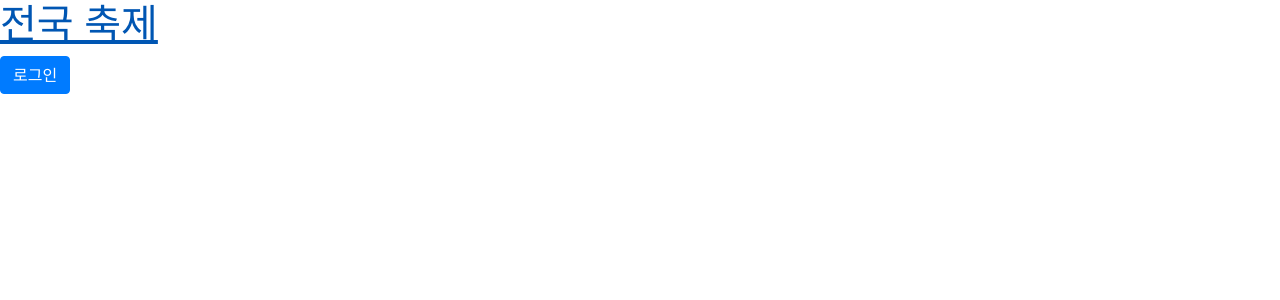
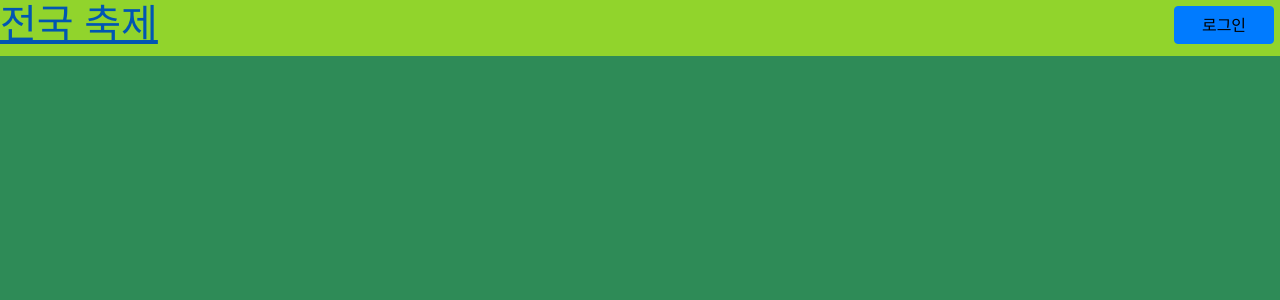
Before and after one commit to jshgold/Tourist, a Django app: page / in a window 1280 px wide. Shown: the top 300 px of the page. Run offline with Django 3.2, Linux system fonts and the light colour scheme; data that the repository does not hold is empty.

Commit message:
0826
0826

```diff
--- a/site/content/static/css/content.css
+++ b/site/content/static/css/content.css
@@ -1,13 +1,65 @@
-.wow{
-    color : #FCA205;
-}
-.child {
-    float : left; padding: 10px; width: 33%;
+header {
+    background-color: rgb(145, 212, 44);
+    color : blue;
+    display: flex;
+    justify-content: space-between;
+
+
+
+
 }
 
-.myimage {
 
-    width: 50%;
-    margin-left: 20px; margin-bottom: 20px;
+.container {
+
+        background:beige;
+
+        width: 50%;
+        display : flex;
+        flex-direction: column;
+
+        margin-bottom: 20px; margin-top:20px; margin-left: 20px;
+
+
+      }
+
+.item {
+    color : rgb(116, 10, 126);
+    background-color: hotpink;
+    width: 100%;
+    margin-left: 5px; margin-bottom: 20px; margin-top:20px;
     border: 5px double #87C540;
-    }
+    display : flex;
+    flex-direction: column;
+}
+
+.btn {
+    width: 100px;
+    color: black;
+
+
+
+}
+
+h1 {
+    display : inline-block;
+
+}
+
+
+#sign {
+    display : inline-block;
+    margin-top : 6px;
+    margin-right : 6px;
+
+}
+
+
+body {
+    background-color: seagreen;
+}
+
+
+.butt {
+    background-color: blue;
+}
--- a/site/content/templates/content/home.html
+++ b/site/content/templates/content/home.html
@@ -8,31 +8,42 @@
 
 
 {% block content %}
-{% if request.session.user %}
-    <p class="wow">{{request.session.user}} 님 안녕하세요</p>
-    <br>
+<header>
+    <h1><a href="{% url 'contents:home' %}" id="title">전국 축제</a></h1>
+    <div id="sign">
+    {% if request.session.user %}
+    {{request.session.user}} 님 안녕하세요
     <a href="{% url 'members:signout' %}" class="btn btn-primary">로그아웃</a>
-    <br>
-    <div class="parent">
+
+    {% else %}
+    <a href="{% url 'members:signin' %}" class="btn btn-primary">로그인</a>
+    {% endif %}
+    </div>
+</header>
+    {% if request.session.user %}
+    <ul class="container">
 
     {% for row in rows %}
-        <div class="child">
+        <li class="item">
+
         {% for ro in row %}
 
             {% if 'https://' in ro %}
-            <img class="myimage" src='{{ ro }}'></p>
+            <img src='{{ ro }}'>
             {% else %}
+            <br>
             {{ ro }}
             {% endif %}
+
         {% endfor %}
-        </div>
+
+        </li>
     {% endfor %}
-    </div>
+    </ul>
+    {% endif %}
 
 
 
-{% else %}
-    <a href="{% url 'members:signin' %}" class="btn btn-primary">로그인</a>
-{% endif %}
+
 
 {% endblock %}
--- a/site/member/static/css/member.css
+++ b/site/member/static/css/member.css
@@ -1,3 +1,4 @@
-h1 a {
-    color : #FCA205;
+
+.name {
+    color: gray;
 }
--- a/site/member/templates/member/base.html
+++ b/site/member/templates/member/base.html
@@ -9,16 +9,17 @@
         integrity="sha384-TX8t27EcRE3e/ihU7zmQxVncDAy5uIKz4rEkgIXeMed4M0jlfIDPvg6uqKI2xXr2" crossorigin="anonymous">
     <link rel="stylesheet" href="{% static 'css/member.css' %}">
     <link rel="stylesheet" href="{% static 'css/content.css' %}">
+    <script src="https://code.jquery.com/jquery-3.5.1.slim.min.js" integrity="sha384-DfXdz2htPH0lsSSs5nCTpuj/zy4C+OGpamoFVy38MVBnE+IbbVYUew+OrCXaRkfj" crossorigin="anonymous"></script>
+    <script src="https://cdn.jsdelivr.net/npm/bootstrap@4.5.3/dist/js/bootstrap.bundle.min.js" integrity="sha384-ho+j7jyWK8fNQe+A12Hb8AhRq26LrZ/JpcUGGOn+Y7RsweNrtN/tE3MoK7ZeZDyx" crossorigin="anonymous"></script>
 
-    <header class="do"><h1><a href="{% url 'contents:home' %}">전국 축제</a></h1></header>
+
     {% block title %}
     {% endblock %}
 </head>
 <body>
-    <script src="https://code.jquery.com/jquery-3.5.1.slim.min.js" integrity="sha384-DfXdz2htPH0lsSSs5nCTpuj/zy4C+OGpamoFVy38MVBnE+IbbVYUew+OrCXaRkfj" crossorigin="anonymous"></script>
-    <script src="https://cdn.jsdelivr.net/npm/bootstrap@4.5.3/dist/js/bootstrap.bundle.min.js" integrity="sha384-ho+j7jyWK8fNQe+A12Hb8AhRq26LrZ/JpcUGGOn+Y7RsweNrtN/tE3MoK7ZeZDyx" crossorigin="anonymous"></script>
 
     {% block content %}
     {% endblock %}
+
 </body>
 </html>
--- a/site/member/templates/member/signin.html
+++ b/site/member/templates/member/signin.html
@@ -1,5 +1,5 @@
 {% extends 'member/base.html' %}
-
+{% load static %}
 
 {% block title %}
 <title>로그인</title>
@@ -29,7 +29,7 @@
         name="password"
         />
     </div>
-    <button type="submit">로그인</button>
+    <button type="submit" class="butt">로그인</button>
 
     <div class="row mt-5">
         <div class="col-12">
```
